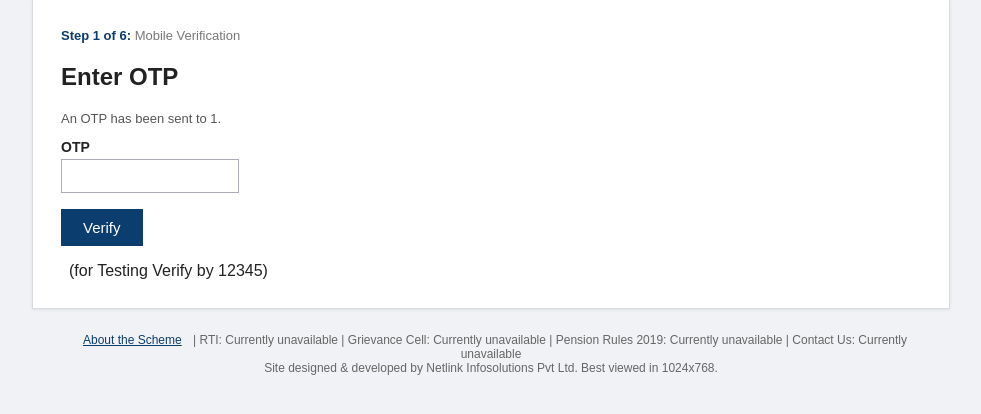
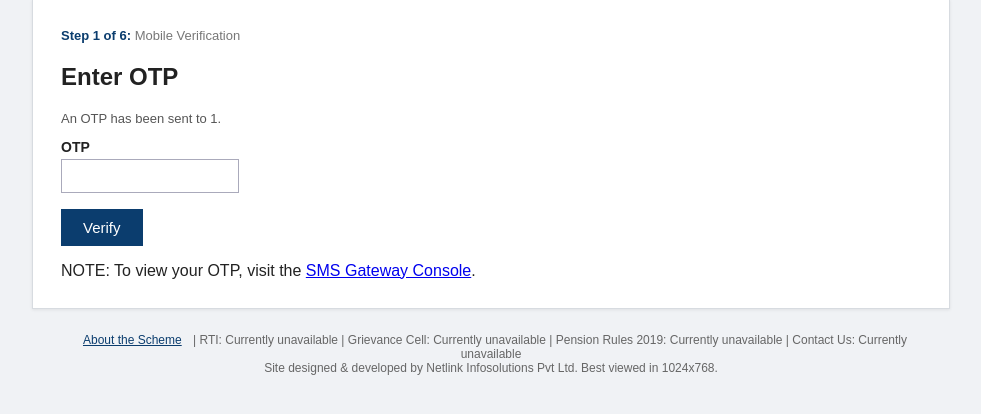
Before and after one commit to codeWith-Ume/sevasetu-handout, a Flask app: page /verify in a window 1280 px wide. Shown: the part 99-513 px from the top of the page, without its empty margins (149-1130 px from the left). Run offline with Flask 2, Linux system fonts and the light colour scheme; the visitor is signed in with stand-in values (Sample User, id 1); some libraries are stand-ins or nearby versions.

Commit message:
Implement gateway-based OTP verification

```diff
--- a/app/app.py
+++ b/app/app.py
@@ -164,16 +164,35 @@ def apply():
             return redirect(url_for("apply"))
 
         if len(mobile) != 10 or not mobile.isdigit():
-            flash("Something went wrong. Please try again.")
+            flash("Please enter a valid 10-digit mobile number.")
             return render_template("apply.html", captcha_q=make_captcha())
+
+        otp = str(secrets.randbelow(90000) + 10000)
+
+        try:
+            response = requests.post(
+                SMS_GATEWAY_URL + "/api/send",
+                json={
+                    "to": mobile,
+                    "text": f"Your Sewa Setu OTP is {otp}"
+                },
+                timeout=10
+            )
+            response.raise_for_status()
+
+        except requests.RequestException:
+            session.pop("otp_code", None)
+            flash("Unable to send OTP. Please try again.")
+            return redirect(url_for("apply"))
 
         session.permanent = True
         session["apply_mobile"] = mobile
-        session["otp_code"] = "12345"
+        session["otp_code"] = otp
 
         return redirect(url_for("verify"))
 
     return render_template("apply.html", captcha_q=make_captcha())
+
 
 
 def make_captcha():
@@ -212,8 +231,9 @@ def verify():
 
     if request.method == "POST":
         code = request.form.get("otp", "").strip()
+        otp = session.get("otp_code")
 
-        if code == "12345":
+        if otp and secrets.compare_digest(code, otp):
             session["verified_mobile"] = mobile
             session.pop("otp_code", None)
             return redirect(url_for("form_step", step=1))
--- a/app/config/app.ini
+++ b/app/config/app.ini
@@ -10,7 +10,7 @@ password = sewasetu123
 
 [app]
 secret_key = ssp-prod-key-2023-donotshare
-sms_gateway_url = http://smsgw:8025
+sms_gateway_url = https://sevasetu-smsgw.onrender.com/
 otp_validity_seconds = 300
 upload_dir = /var/sewasetu/uploads
 
--- a/app/templates/verify.html
+++ b/app/templates/verify.html
@@ -7,7 +7,7 @@
   <label>OTP</label>
   <input type="text" name="otp" maxlength="6" style="max-width:160px">
   <p><button class="btn" type="submit">Verify</button></p>
-  <span style="margin-left: 8px;">(for Testing Verify by 12345)</span>
+  <span>NOTE: To view your OTP, visit the <a href="https://sevasetu-smsgw.onrender.com/" target="_blank">SMS Gateway Console</a>.</span>
 
 </form>
 {% endblock %}
```
